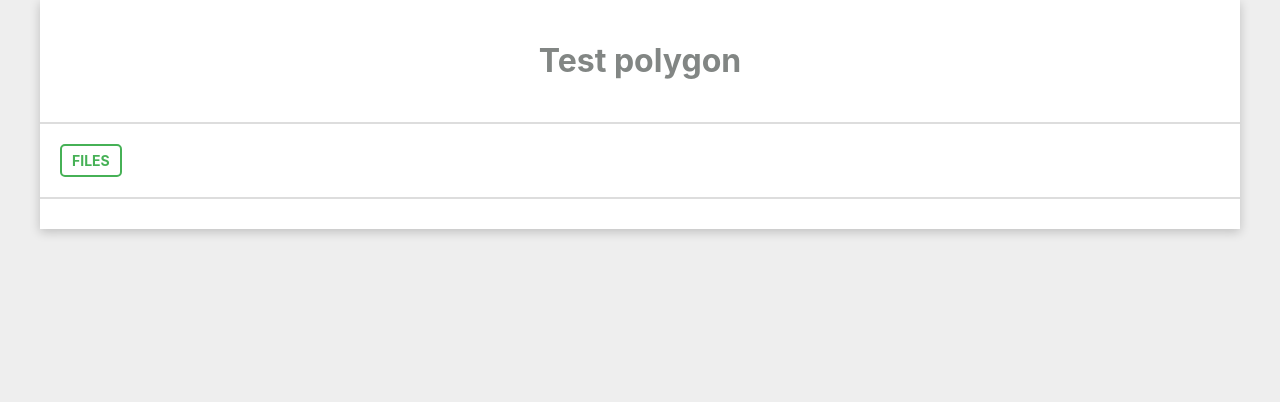
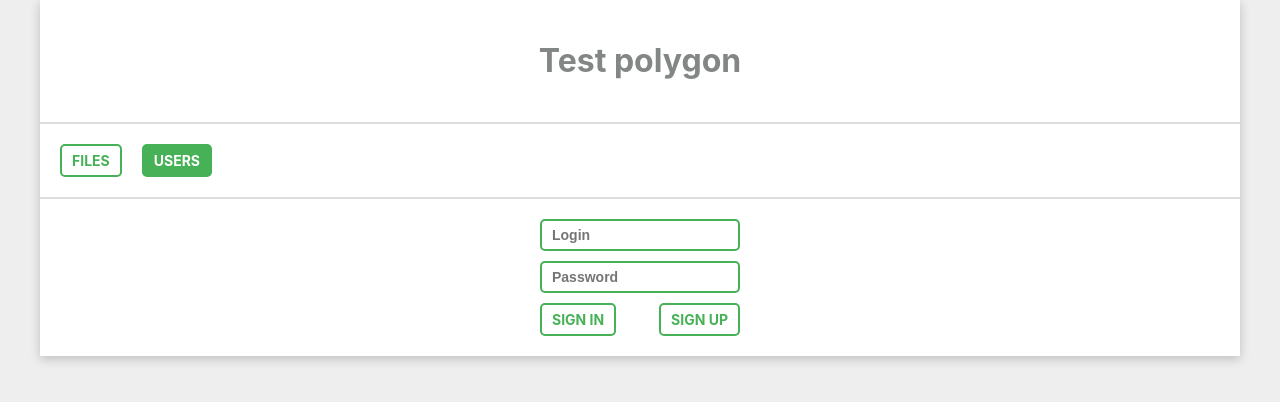
Before and after one commit to Ernest0203/test-polygon, a React (Create React App) app in the folder client/: page /users in a window 1280 px wide. Shown: the top 402 px of the page. Built offline with nearby package versions, Linux system fonts and the light colour scheme.

Commit message:
created users component

```diff
--- a/client/src/App.js
+++ b/client/src/App.js
@@ -40,6 +40,9 @@ const AppWrapper = styled.div`
 `;
 
 const GlobalStyle = createGlobalStyle`
+ * {
+   box-sizing: border-box;
+ }
   body {
     background-color: #eee;
     color: #828684;
--- a/client/src/assets/ui/button.js
+++ b/client/src/assets/ui/button.js
@@ -14,6 +14,7 @@ const ButtonWrapper = styled.div`
   .button {
     border: 2px solid #46b156;
     border-radius: 5px;
+    cursor: pointer;
     color: #46b156;
     font-size: 14px;
     font-weight: bold;
--- /dev/null
+++ b/client/src/assets/ui/input.js
@@ -0,0 +1,26 @@
+import React from 'react';
+import styled from 'styled-components';
+
+const Input = ({ value, type, placeholder }) => {
+  return (
+    <InputWrapper>
+      <input type={type} placeholder={placeholder}/>
+    </InputWrapper>
+  )
+}
+
+const InputWrapper = styled.div`
+  input {
+    background: transparent;
+    border: 2px solid #46b156;
+    border-radius: 5px;
+    color: #828684;
+    font-size: 14px;
+    font-weight: bold;
+    padding: 6px 10px;
+    margin-bottom: 10px;
+    width: 100%;
+  }
+`
+
+export default Input;
--- a/client/src/containers/Layout.js
+++ b/client/src/containers/Layout.js
@@ -45,7 +45,7 @@ const LayoutWrapper = styled.div`
     }
 	}
 	.mainContent {
-		padding: 10px 20px 20px 20px;
+		padding: 20px 20px 20px 20px;
 	}
 `
 
--- /dev/null
+++ b/client/src/containers/Users.js
@@ -0,0 +1,51 @@
+import React, { useCallback, useEffect } from 'react';
+import { useSelector, useDispatch } from 'react-redux';
+import styled from 'styled-components';
+
+import Input from '../assets/ui/input';
+import Button from '../assets/ui/button';
+
+import actions from '../redux/users/actions';
+
+const Users = () => {
+  const dispatch = useDispatch();
+  const fetchData = useCallback(args => dispatch({type: actions.FETCH_DATA}), [dispatch]);
+  // useEffect(() => {
+  //   (async () => await fetchData())();
+  // }, []);
+
+  const form = (
+    <div className="form">
+      <Input type="text" placeholder="Login"/>
+      <Input type="password" placeholder="Password"/>
+      <div className="buttons">
+        <Button text="Sign in" />
+        <Button text="Sign up" />
+      </div>
+    </div>
+  )
+
+  return (
+    <UsersWrapper>
+      <div className="container">
+        {form}
+      </div>
+    </UsersWrapper>
+  )
+}
+
+const UsersWrapper = styled.div`
+  .container {
+    display: flex;
+  }
+  .form {
+    margin: auto;
+    width: 200px;
+  }
+  .buttons {
+    display: flex;
+    justify-content: space-between;
+  }
+`
+
+export default Users;
--- a/client/src/containers/routes.js
+++ b/client/src/containers/routes.js
@@ -1,14 +1,20 @@
 import Files from './Files';
+import Users from './Users';
 
 const routes = [
   {
     path: 'files',
     component: Files
   },
+  {
+    path: 'users',
+    component: Users
+  },
 ];
 
 const links = [
   'files',
+  'users',
 ];
 
 export { routes, links };
--- a/client/src/redux/files/saga.js
+++ b/client/src/redux/files/saga.js
@@ -5,8 +5,6 @@ import service from '../../service/service';
 function* filesUpload ({ files }) {
   try {
     const data = yield service.filesUpload(files);
-    console.log(data);
-
     yield put({type: actions.FETCH_DATA_SUCCESS, data: data.data});
   } catch {
     //yield put();
--- a/client/src/redux/root-reducer.js
+++ b/client/src/redux/root-reducer.js
@@ -1,6 +1,8 @@
 import { combineReducers } from 'redux';
 import files from './files/reducer';
+import users from './users/reducer';
 
 export default combineReducers({
-  files
+  files,
+  users
 });
--- a/client/src/redux/root-saga.js
+++ b/client/src/redux/root-saga.js
@@ -1,8 +1,10 @@
 import { all } from 'redux-saga/effects';
 import filesSaga from './files/saga';
+import usersSaga from './users/saga';
 
 export default function* rootSaga(getState) {
     yield all([
-      filesSaga()
+      filesSaga(),
+      usersSaga()
     ]);
   }
--- /dev/null
+++ b/client/src/redux/users/actions.js
@@ -0,0 +1,18 @@
+const actions = {
+  FETCH_DATA: 'FETCH_DATA',
+  FETCH_DATA_SUCCESS: 'FETCH_DATA_SUCCESS',
+  SIGNIN: 'SIGNIN',
+  SIGNIN_SUCCESS: 'SIGNIN_SUCCESS',
+  SIGNUP: 'SIGNUP',
+  SIGNUP_SUCCESS: 'SIGNUP_SUCCESS',
+  signin: user => ({
+    type: actions.SIGNIN,
+    user
+  }),
+  signup: user => ({
+    type: actions.SIGNUP,
+    user
+  }),
+}
+
+export default actions;
--- /dev/null
+++ b/client/src/redux/users/reducer.js
@@ -0,0 +1,18 @@
+import actions from './actions';
+
+const initialState = {
+
+};
+
+export default function(state = initialState, action) {
+  const { type, data } = action;
+  switch (type) {
+    case actions.FETCH_DATA_SUCCESS:
+      return {
+        ...state,
+      };
+
+    default:
+      return state;
+  }
+}
--- /dev/null
+++ b/client/src/redux/users/saga.js
@@ -0,0 +1,28 @@
+import { all, takeEvery, put } from 'redux-saga/effects';
+import actions from './actions';
+import service from '../../service/service';
+
+function* signin ({ user }) {
+  try {
+    // const data = yield service.filesUpload(files);
+    // yield put({type: actions.FETCH_DATA_SUCCESS, data: data.data});
+  } catch {
+    //yield put();
+  }
+};
+
+function* signup ({ user }) {
+  try {
+    // const data = yield service.getFiles();
+    // yield put({type: actions.FETCH_DATA_SUCCESS, data: data.data});
+  } catch {
+    //yield put();
+  }
+}
+
+export default function* usersSaga() {
+  yield all([
+    takeEvery(actions.SIGNIN, signin),
+    takeEvery(actions.SIGNUP, signup),
+  ]);
+}
```
